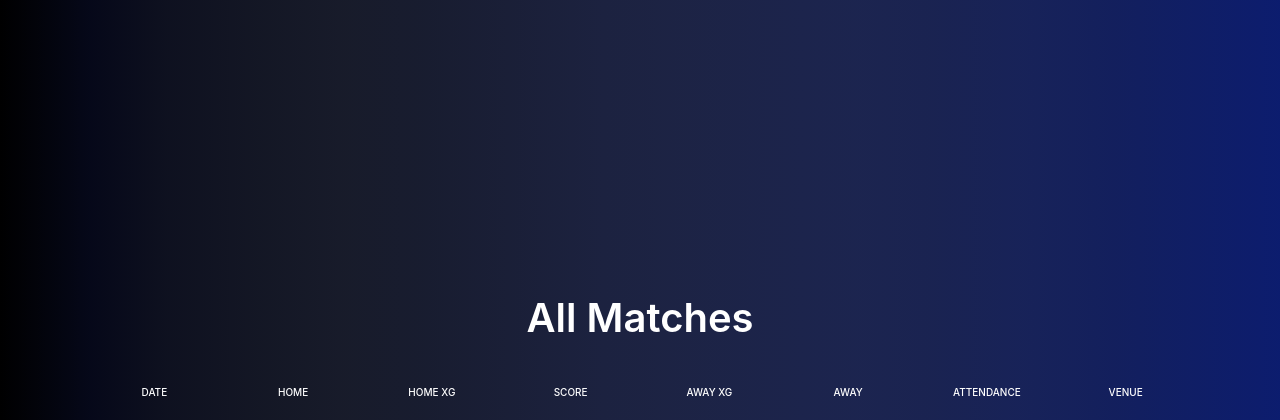
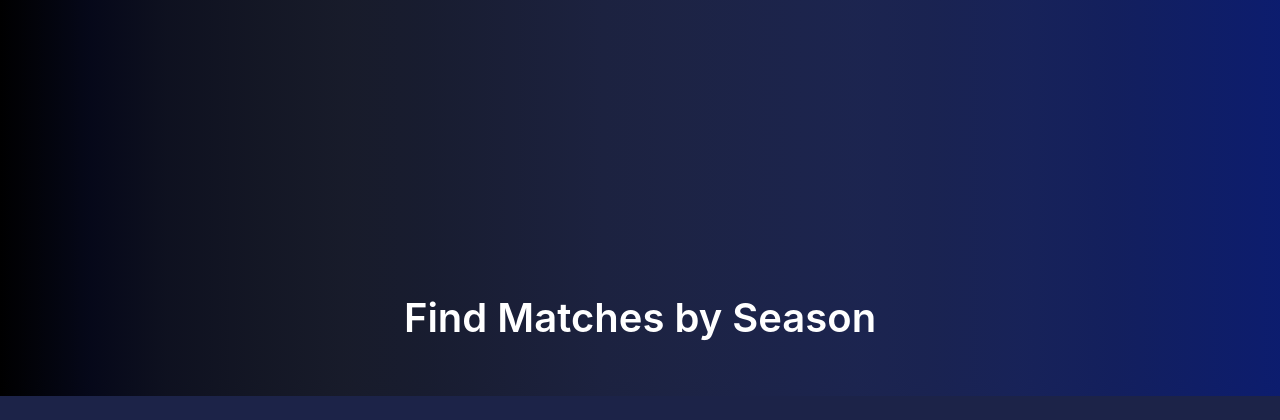
Before and after one commit to farhan2401/EPL-Insights, a Django app: page /teams/1/ in a window 1280 px wide. Shown: the part 404-824 px from the top of the page. After the commit the page ends 800 px from the top, so only its background shows below. Run offline with Django 5.2, Linux system fonts and the light colour scheme; tables that the repository leaves empty hold one stand-in row (values such as "Sample post"); lists and menus that the app fills with data are empty.

Commit message:
Create buttons for each season for each team

```diff
--- a/teams/static/css/teampage.css
+++ b/teams/static/css/teampage.css
@@ -52,12 +52,6 @@ table {
     margin-top: 0px;
     width: 100%;
 }
-.match-content {
-    height: auto;
-    overflow: visible;
-    margin-top: 0px;
-    width: 100%;
-}
 th {
     padding: 20px 15px;
     text-align: center;
@@ -76,6 +70,51 @@ td {
     color: #fff;
     border-bottom: solid 1px rgba(255,255,255,0.1);
 }
+.seasons {
+    color: white;
+    justify-content: space-between;
+    display: flex;
+    flex-wrap: wrap;
+    gap: 20px;
+    list-style: none;
+    animation: fadeIn 5s
+}
+.seasonbtn {
+    padding: 15px 25px;
+    border: unset;
+    border-radius: 15px;
+    color: #e8e8e8;
+    z-index: 1;
+    background: #212121;
+    position: relative;
+    font-weight: 1000;
+    font-size: 17px;
+    -webkit-box-shadow: 4px 8px 19px -3px rgba(0,0,0,0.27);
+    box-shadow: 4px 8px 19px -3px rgba(0,0,0,0.27);
+    transition: all 250ms;
+    overflow: hidden;
+    width: 200px;
+}
+.seasonbtn::before {
+    content: "";
+    position: absolute;
+    top: 0;
+    left: 0;
+    height: 100%;
+    width: 0;
+    border-radius: 15px;
+    background-color: #e8e8e8;
+    z-index: -1;
+    -webkit-box-shadow: 4px 8px 19px -3px rgba(0,0,0,0.27);
+    box-shadow: 4px 8px 19px -3px rgba(0,0,0,0.27);
+    transition: all 250ms
+}
+.seasonbtn:hover {
+    color: #212121;
+}
+.seasonbtn:hover::before {
+    width: 100%;
+}
 @keyframes fadeIn {
     0% { opacity: 0; }
     100% { opacity: 1; }
--- a/teams/templates/teams/teampage.html
+++ b/teams/templates/teams/teampage.html
@@ -5,7 +5,7 @@
 <html>
     <head>
         <title>{{stats.0.squad}}</title>
-        <link rel="stylesheet" type="text/css" href={% static 'css/seasonpage.css' %}>
+        <link rel="stylesheet" type="text/css" href={% static 'css/teampage.css' %}>
     </head>
     <body>
         <div>
@@ -61,41 +61,17 @@
             </table>
         </div>
         <div>
-            <h3 class="subheader">All Matches</h3>
+            <h3 class="subheader">Find Matches by Season</h3>
         </div>
-        <div class="tblheader">
-            <table cellpadding="0" cellspacing="0" border="0">
-                <thead>
-                    <tr>
-                        <th>Date</th>
-                        <th>Home</th>
-                        <th>Home xG</th>
-                        <th>Score</th>
-                        <th>Away xG</th>
-                        <th>Away</th>
-                        <th>Attendance</th>
-                        <th>Venue</th>
-                    </tr>
-                </thead>
-            </table>
-        </div>
-        <div class="match-content">
-            <table cellpadding="0" cellspacing="0" border="0">
-                <tbody>
-                    {% for match in matches %}
-                    <tr>
-                        <td data-title="Date">{{match.date}}</td>
-                        <td data-title="Home">{{match.home}}</td>
-                        <td data-title="Home xG">{{match.homeXG}}</td>
-                        <td data-title="Score">{{match.homeGoals}}-{{match.awayGoals}}</td>
-                        <td data-title="Away xG">{{match.awayXG}}</td>
-                        <td data-title="Away">{{match.away}}</td>
-                        <td data-title="Attendance">{{match.attendance}}</td>
-                        <td data-title="Venue">{{match.venue}}</td>
-                    </tr>
-                    {% endfor %}
-                </tbody>
-            </table>
+        <div>
+            <ul class="seasons">
+                {% for stat in stats %}
+                <li>
+                    <a href="{% url 'teammatchview' stat.squad stat.season %}">
+                        <button class="seasonbtn" >{{stat.season}}</button>
+                </li>
+                {% endfor %}
+            </ul>
         </div>
     </body>
 </html>
--- a/teams/urls.py
+++ b/teams/urls.py
@@ -3,5 +3,6 @@ from teams import views
 
 urlpatterns = [
     path("", views.teams, name="teams"),
-    path("<str:usrteam>/", views.teamview, name="teamview")
+    path("<str:usrteam>/", views.teamview, name="teamview"),
+    path("<str:usrteam>/<str:usrseason>", views.teammatchview, name="teammatchview")
 ]
--- a/teams/views.py
+++ b/teams/views.py
@@ -9,7 +9,11 @@ def teams(request):
 
 def teamview(request, usrteam):
     stats = statsTbl.objects.all().filter(squad=usrteam)
-    # MAKE IT SO BOTH HOME AND AWAY GAMES ARE DISPLAYED
-    matches = matchesTbl.objects.all().filter(home=usrteam).filter(away=usrteam)
-    context = {"stats": stats, "matches": matches}
+    context = {"stats": stats}
     return render(request, 'teams/teampage.html', context)
+
+def teammatchview(request, usrteam, usrseason):
+    home = matchesTbl.objects.all().filter(home=usrteam).filter(season=usrseason)
+    away = matchesTbl.objects.all().filter(away=usrteam).filter(season=usrseason)
+    context = {"home": home, "away": away}
+    return HttpResponse("Matches")
```
Also changed, not shown: 1 other file.
